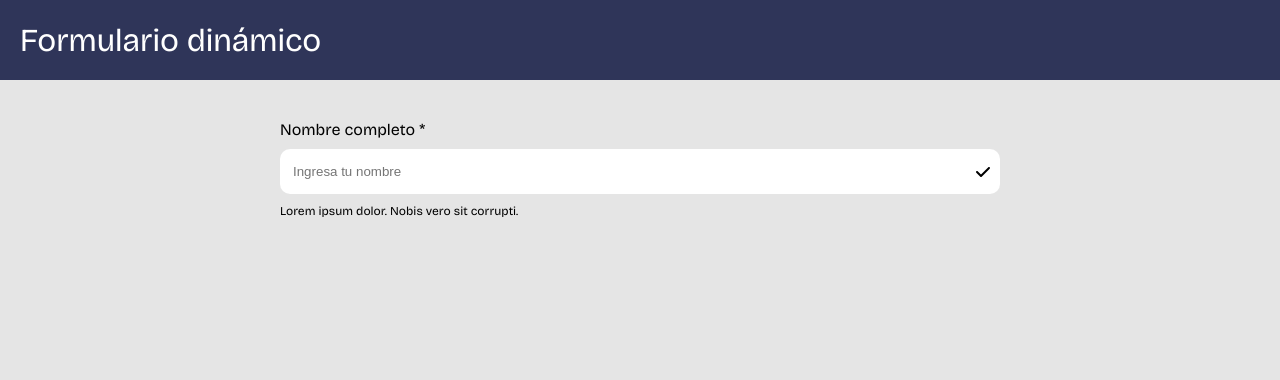
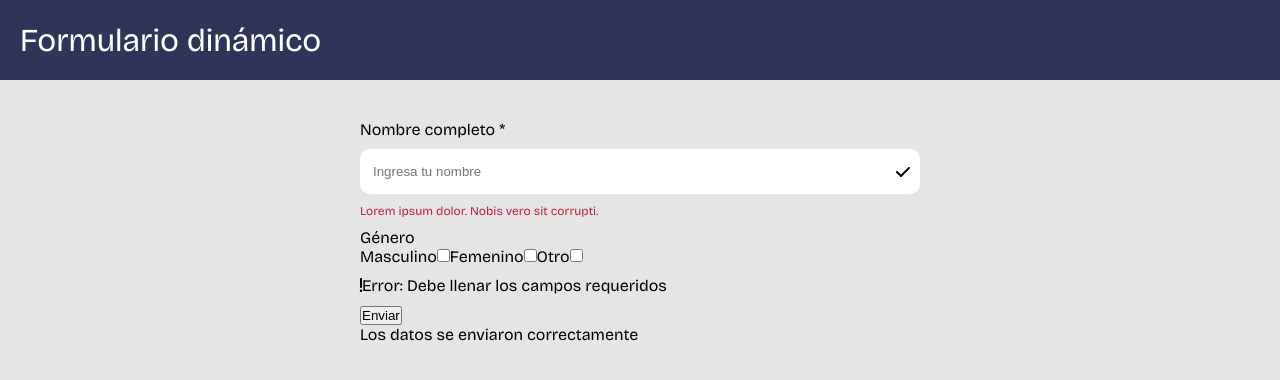
Before and after one commit to AAGS589/formulario_dinamico, a React (Vite) app: page / in a window 1280 px wide. Shown: the top 380 px of the page. Built offline with nearby package versions, Linux system fonts and the light colour scheme.

Commit message:
se agregaron los inputs de tipo select y date

```diff
--- a/src/components/Form.jsx
+++ b/src/components/Form.jsx
@@ -1,6 +1,6 @@
 import React, { Component } from 'react'
 import { FontAwesomeIcon } from '@fortawesome/react-fontawesome'
-import { faCheck } from '@fortawesome/free-solid-svg-icons'
+import { faCheck, faExclamation } from '@fortawesome/free-solid-svg-icons'
 import {Formulario, GrupInputs, Input, Label, Error, IconoDeValidacion} from '../elementos/Formulario.jsx'
 
 export class Form extends Component {
@@ -9,12 +9,42 @@ export class Form extends Component {
       <>
       <main>
         <Formulario>
-          <Label htmlFor="">Nombre completo *</Label>
+          <Label htmlFor="nombre">Nombre completo *</Label>
           <GrupInputs>
-            <Input type="text" placeholder='Ingresa tu nombre' />
+            <Input type="text" placeholder='Ingresa tu nombre' id='nombre'/>
             <IconoDeValidacion icon={faCheck} />
           </GrupInputs>
           <Error>Lorem ipsum dolor. Nobis vero sit corrupti.</Error>
+
+          <div>
+            <Label htmlFor=''>Género</Label>
+            <label htmlFor='masculino'>
+              Masculino
+              <input type='checkbox' name='masculino' id='masculino'/>
+            </label>
+            <label htmlFor='masculino'>
+              Femenino
+              <input type='checkbox' name='masculino' id='masculino'/>
+            </label>
+            <label htmlFor='masculino'>
+              Otro
+              <input type='checkbox' name='masculino' id='masculino'/>
+            </label>
+
+          </div>
+
+          <div>
+            <p>
+              <FontAwesomeIcon icon={faExclamation}/>
+              <b>Error:</b> Debe llenar los campos requeridos
+            </p>
+          </div>
+
+          <div>
+            <button type='submit'>Enviar</button>
+            <p>Los datos se enviaron correctamente</p>
+          </div>
+
         </Formulario>
 
 
--- a/src/elementos/Formulario.jsx
+++ b/src/elementos/Formulario.jsx
@@ -44,6 +44,7 @@ const Input = styled.input`
 const Error = styled.p`
     font-size: 12px;
     margin-bottom: 0;
+    color: ${colores.error};
     /* display: none;*/
 `;
 
--- a/src/styles/main.css
+++ b/src/styles/main.css
@@ -19,3 +19,9 @@ main{
     margin: auto;
     padding: 40px;
 }
+
+@media (min-width: 768px) {
+    main{
+        width: 50%;
+    }
+  }
```
